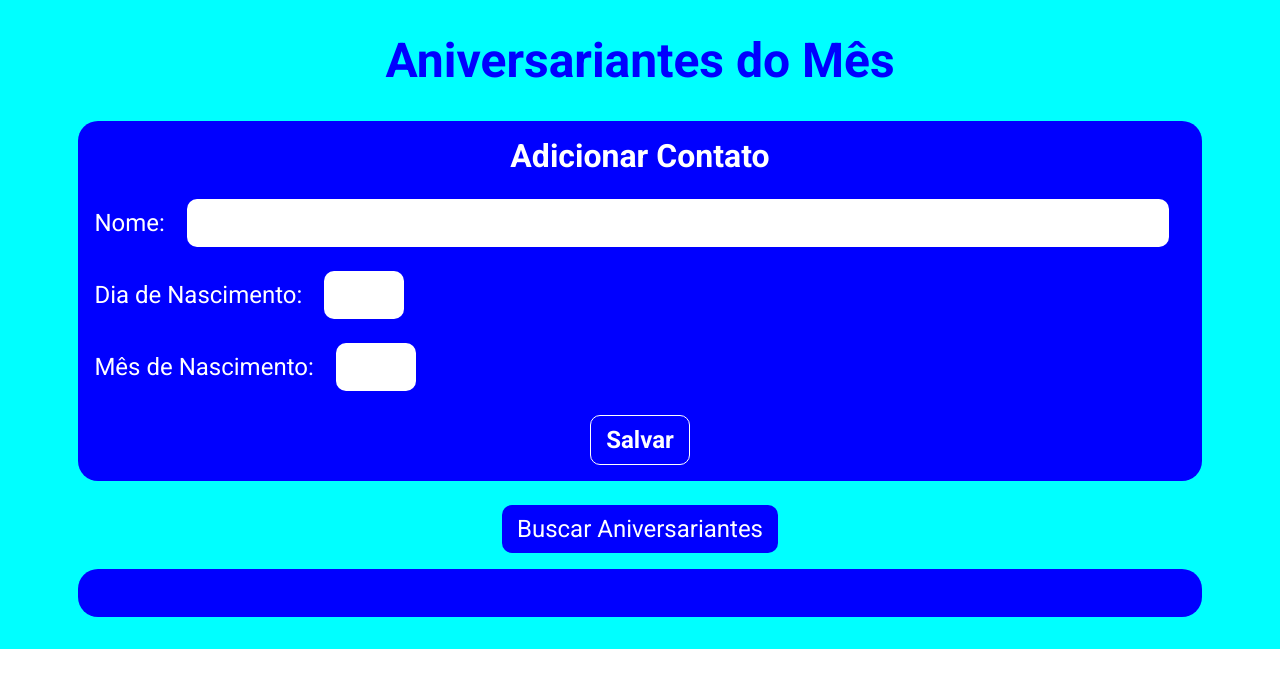
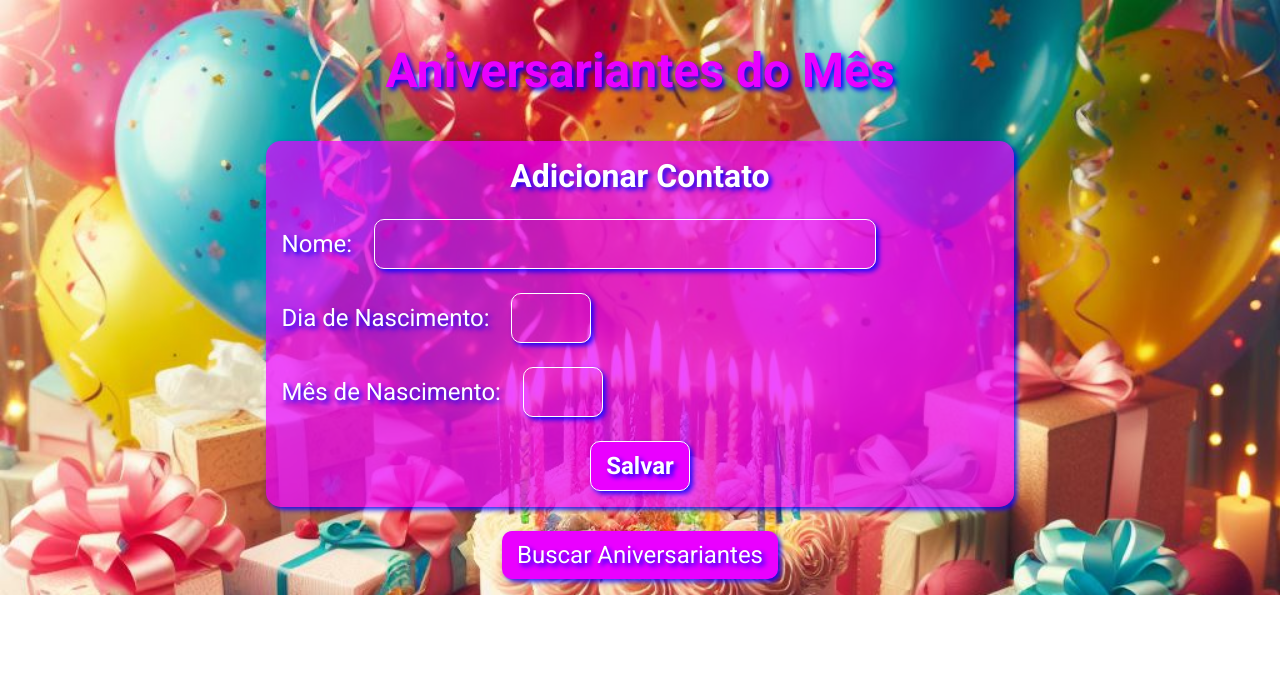
Before and after one commit to Luciano-Ruperti/aniversariantes-do-mes, a plain HTML site: page index.html in a window 1280 px wide. Drawn offline with Linux system fonts and the light colour scheme.

Commit message:
ajustes estilo

```diff
--- a/index.html
+++ b/index.html
@@ -40,7 +40,7 @@
       <button type="button" class="input-btn" onclick="buscaAniversariante()">
         Buscar Aniversariantes
       </button>
-      <div class="add-aniversariante">
+      <div class="result">
         <p class="msg" id="msg1"></p>
         <p class="msg" id="msg2"></p>
       </div>
--- a/style.css
+++ b/style.css
@@ -10,7 +10,8 @@
   flex-direction: column;
   align-items: center;
   justify-content: center;
-  background-color: aqua;
+  background: url(img/imagem_bg.jpg);
+  background-size: cover;
   width: 100%;
   padding: 1rem;
 }
@@ -18,12 +19,15 @@
 h1 {
   margin: 1rem;
   font-size: 3rem;
-  color: blue;
+  color: #ea00ff;
+  text-shadow: 3px 3px 5px blue;
+  padding: 10px;
+  border-radius: 10px;
 }
 
 .add-aniversariante {
-  width: 90%;
-  background-color: blue;
+  width: 60%;
+  background-color: #ea00ffb4;
   display: flex;
   flex-direction: column;
   justify-content: center;
@@ -31,13 +35,15 @@ h1 {
   gap: 1rem;
   margin: 1rem;
   padding: 1rem;
-  border-radius: 20px;
+  border-radius: 15px;
+  box-shadow: 3px 3px 5px rgba(0, 0, 255, 0.836);
 }
 
 .add-aniversariante h2 {
   color: #fff;
   font-size: 2rem;
   align-self: center;
+  text-shadow: 3px 3px 5px blue;
 }
 
 .add-aniversariante .btn {
@@ -47,10 +53,11 @@ h1 {
 p {
   font-size: 1.5rem;
   color: #fff;
+  text-shadow: 3px 3px 5px blue;
 }
 
 #nome {
-  width: 90%;
+  width: 70%;
 }
 
 .input {
@@ -61,7 +68,9 @@ p {
   padding: 10px 15px;
   outline: none;
   border-radius: 10px;
-  border: none;
+  border: 1px solid #fff;
+  box-shadow: 3px 3px 5px rgba(0, 0, 255, 0.836);
+  background: transparent;
 }
 
 .input-btn {
@@ -71,8 +80,10 @@ p {
   outline: none;
   border-radius: 10px;
   border: none;
-  background-color: blue;
+  background: #ea00ff;
   color: #fff;
+  text-shadow: 3px 3px 5px blue;
+  box-shadow: 3px 3px 5px rgba(0, 0, 255, 0.836);
 }
 
 #input-btn {
```
